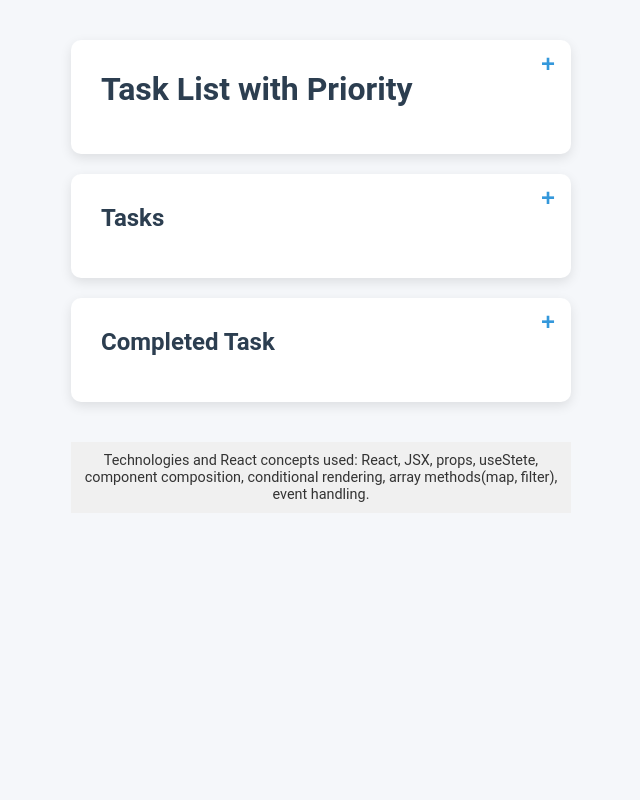
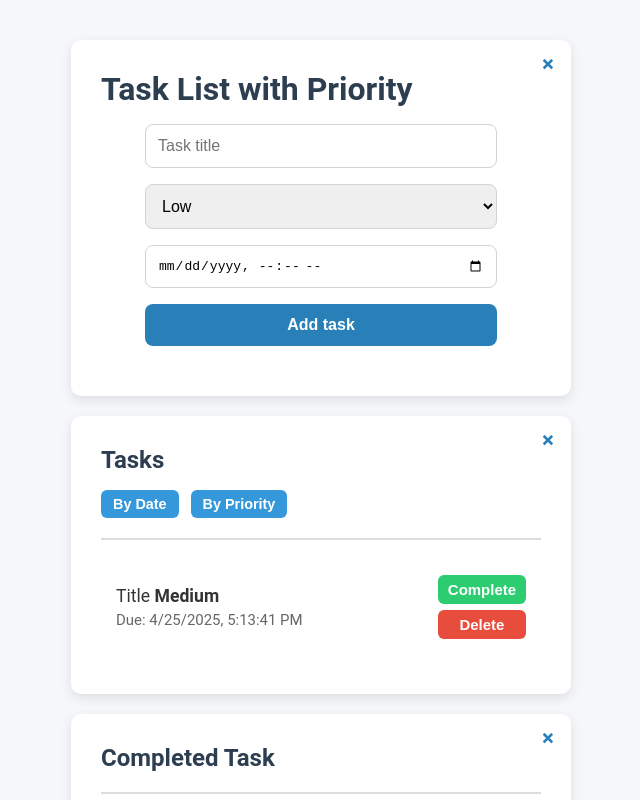
Before and after one commit to Dimon-2022/TaskList, a React app: page / in a window 1280 px wide. Shown: the top 800 px of the page, without its empty margins (319-959 px from the left). Built offline with nearby package versions, Linux system fonts and the light colour scheme; the HTML template or start-up script is replaced by a standard one.

Commit message:
implemented adding of tasks

```diff
--- a/src/App.jsx
+++ b/src/App.jsx
@@ -1,21 +1,25 @@
 import { useState } from "react";
 
 function App() {
+  const [tasks, setTasks] = useState([]);
   const [isOpen, setIsOpen] = useState({
-    form: false,
-    taskList: false,
-    completedTasks: false,
+    form: true,
+    taskList: true,
+    completedTasks: true,
   });
 
   function toggleContainer(containerName) {
-    const prev = isOpen[containerName];
+    setIsOpen((prev) => ({
+      ...prev,
+      [containerName]: !prev[containerName],
+    }));
+  }
 
-    const newObj = { ...isOpen };
+  function addTask(task) {
+    setTasks([...tasks, { ...task, completed: false, id: Date.now() }]);
+  }
 
-    newObj[containerName] = !prev;
-
-    setIsOpen(newObj);
-  }
+  console.log(tasks);
 
   return (
     <div className="app">
@@ -29,7 +33,7 @@ function App() {
         >
           +
         </button>
-        {isOpen.form && <TaskForm />}
+        {isOpen.form && <TaskForm addTask={addTask} />}
       </div>
 
       <div className="task-container">
@@ -70,16 +74,53 @@ function App() {
   );
 }
 
-function TaskForm() {
+function TaskForm({ addTask }) {
+  const [title, setTitle] = useState("");
+  const [priority, setPriority] = useState("Low");
+  const [deadline, setDeadline] = useState("");
+
+  function submitForm(e) {
+    e.preventDefault();
+
+    if (title.trim() && deadline) {
+      const task = { title, priority, deadline };
+      addTask(task);
+      setTitle('');
+      setPriority('Low');
+      setDeadline('');
+    }
+
+  }
+
   return (
-    <form action="" className="task-form">
-      <input type="text" value={""} placeholder="Task title" required />
-      <select name="dima">
+    <form action="" className="task-form" onSubmit={submitForm}>
+      <input
+        type="text"
+        value={title}
+        placeholder="Task title"
+        required
+        onChange={(e) => {
+          setTitle(e.target.value);
+        }}
+      />
+      <select
+        value={priority}
+        onChange={(e) => {
+          setPriority(e.target.value);
+        }}
+      >
         <option value="High">High</option>
         <option value="Medium">Medium</option>
         <option value="Low">Low</option>
       </select>
-      <input type="datetime-local" required value={""} />
+      <input
+        type="datetime-local"
+        required
+        value={deadline}
+        onChange={(e) => {
+          setDeadline(e.target.value);
+        }}
+      />
       <button type="submit">Add task</button>
     </form>
   );
```
